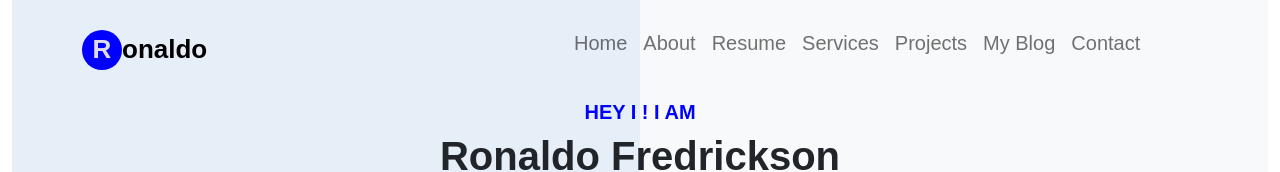
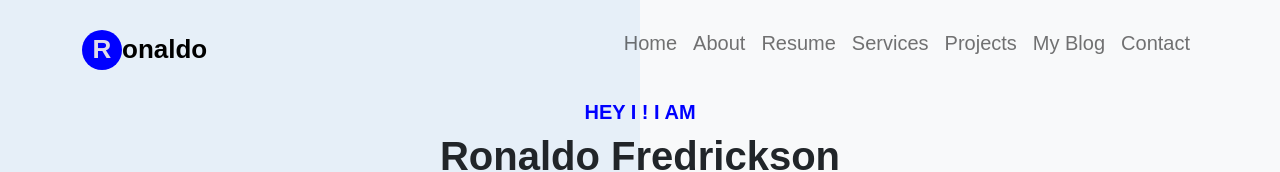
Before and after one commit to ThanhTung131020/learn-ReactJs-1, a React (Create React App) app: page / in a window 1280 px wide. Shown: the top 172 px of the page. Built offline with nearby package versions, Linux system fonts and the light colour scheme.

Commit message:
fix navber button

```diff
--- a/public/index.html
+++ b/public/index.html
@@ -37,7 +37,7 @@
   </head>
   <body>
     <noscript>You need to enable JavaScript to run this app.</noscript>
-    <div class="container-fluid" id="root"></div>
+    <div id="root"></div>
     <!--
       This HTML file is a template.
       If you open it directly in the browser, you will see an empty page.
--- a/src/components/Home/Home.js
+++ b/src/components/Home/Home.js
@@ -42,7 +42,7 @@ const Home = () => {
 
             <div className="col-8">
               <nav class="navbar navbar-expand-lg navbar-light ">
-                <div class="container-fluid ">
+                <div class=" ">
                   <button
                     class="navbar-toggler"
                     type="button"
--- a/src/components/Home/style.css
+++ b/src/components/Home/style.css
@@ -1,6 +1,5 @@
 .container {
   display: flex;
-
   height: 100px;
 }
 
@@ -25,24 +24,6 @@
 .nav-item:hover {
   text-decoration-color: blue;
 }
-/* .typingcss::after {
-  content: "";
-  position: absolute;
-  height: 100%;
-  width: 100%;
-  background-color: white;
-  border-left: 2px solid black;
-  animation: typing 5s steps(20) infinite;
-}
-@keyframes typing {
-  40%,
-  60% {
-    left: calc(100%);
-  }
-  100% {
-    left: 0;
-  }
-} */
 
 .status h1 {
   font-weight: 900;
@@ -93,9 +74,9 @@
   }
 }
 .navbar {
-  padding-left: 100px;
   padding-top: 20px;
   width: 100%;
+  justify-content: flex-end;
 }
 .nav-link {
   font-size: 20px;
--- a/src/index.css
+++ b/src/index.css
@@ -13,3 +13,5 @@ code {
   font-family: source-code-pro, Menlo, Monaco, Consolas, "Courier New",
     monospace;
 }
+.container-fluid {
+}
```
